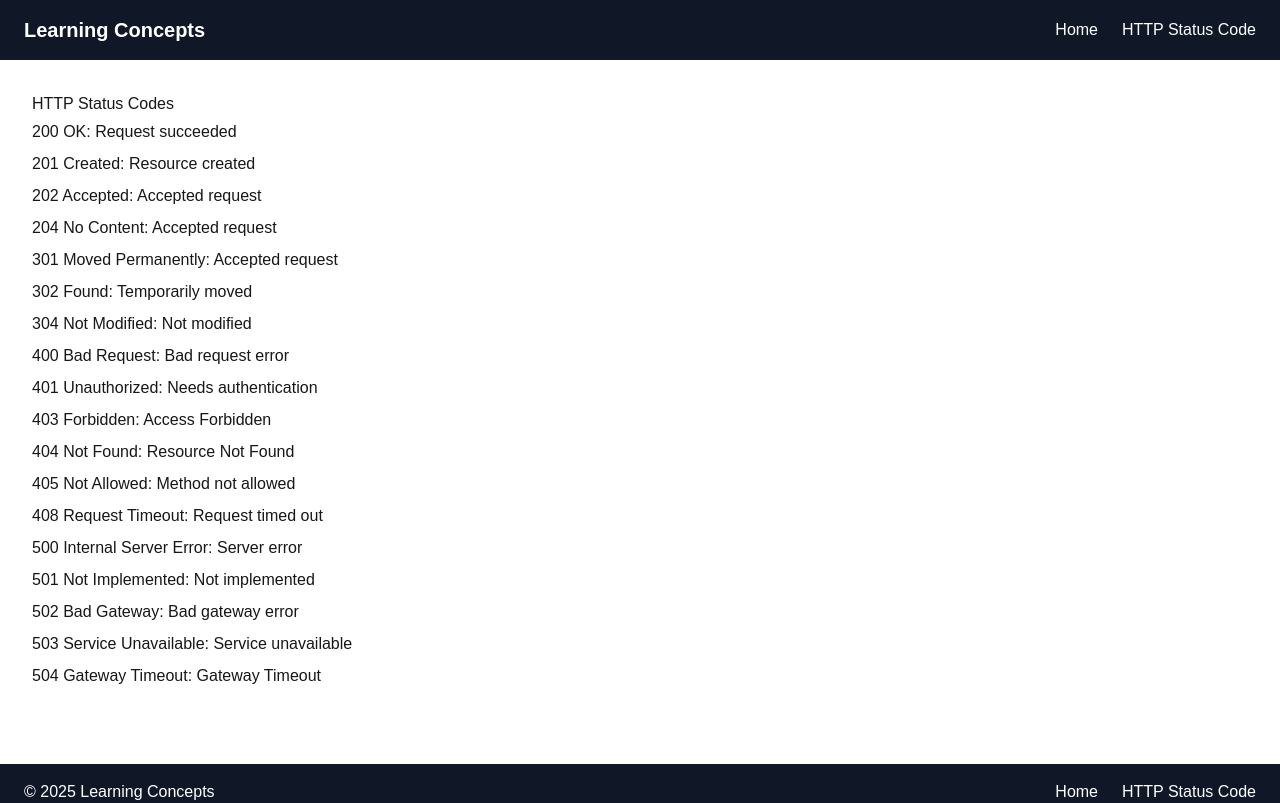
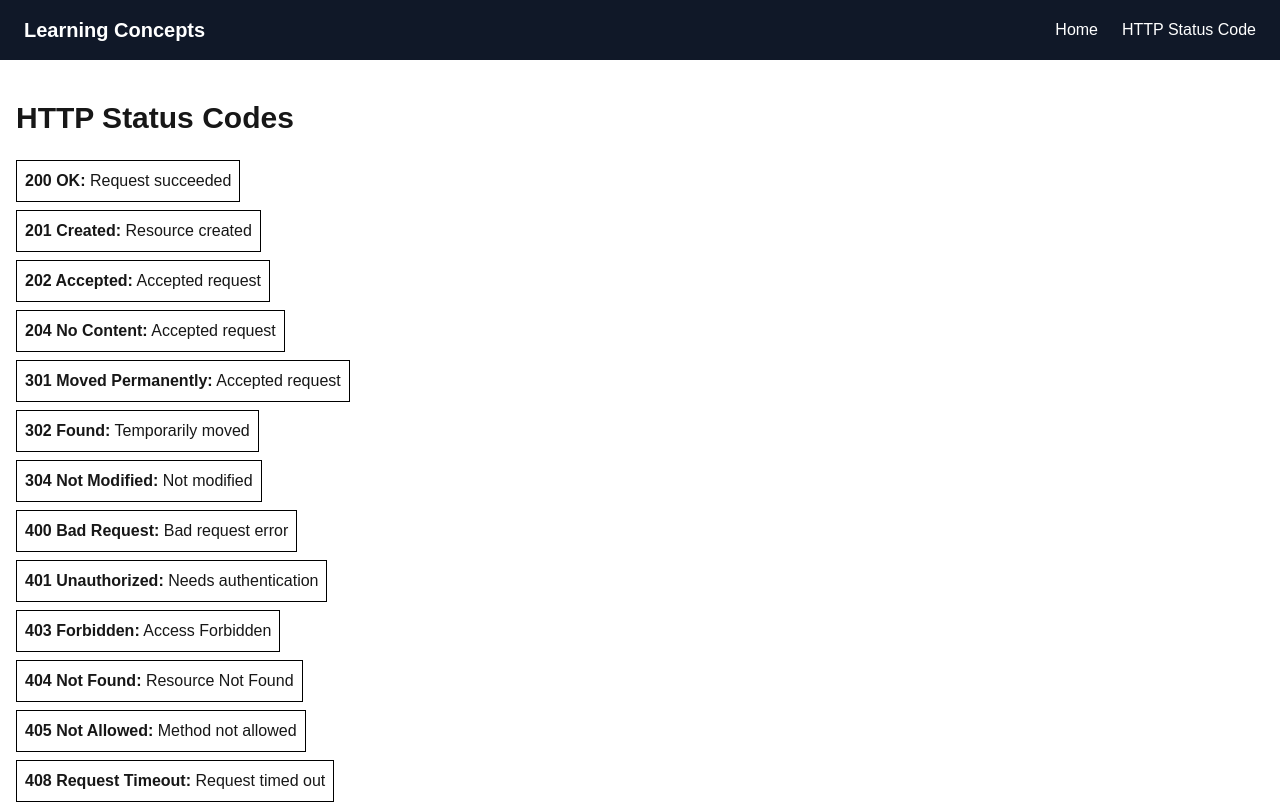
Before and after one commit to RiyaKukadiya/Learning-Concepts, a Next.js app in the folder learning-concepts/: page /http-status-code in a window 1280 px wide. Shown: the top 803 px of the page. Built offline with nearby package versions, Linux system fonts and the light colour scheme.

Commit message:
fix the ui of the status code page and add its json file for data fetching.

```diff
--- /dev/null
+++ b/learning-concepts/src/app/content/statuscode.json
@@ -0,0 +1,20 @@
+[
+  {"code": 200, "label": "OK", "description": "Request succeeded"},
+  {"code": 201, "label": "Created", "description": "Resource created"},
+  {"code": 202, "label": "Accepted", "description": "Accepted request"},
+  {"code": 204, "label": "No Content", "description": "Accepted request"},
+  {"code": 301, "label": "Moved Permanently", "description": "Accepted request"},
+  {"code": 302, "label": "Found", "description": "Temporarily moved"},
+  {"code": 304, "label": "Not Modified", "description": "Not modified"},
+  {"code": 400, "label": "Bad Request", "description": "Bad request error"},
+  {"code": 401, "label": "Unauthorized", "description": "Needs authentication"},
+  {"code": 403, "label": "Forbidden", "description": "Access Forbidden"},
+  {"code": 404, "label": "Not Found", "description": "Resource Not Found"},
+  {"code": 405, "label": "Not Allowed", "description": "Method not allowed"},
+  {"code": 408, "label": "Request Timeout", "description": "Request timed out"},
+  {"code": 500, "label": "Internal Server Error", "description": "Server error"},
+  {"code": 501, "label": "Not Implemented", "description": "Not implemented"},
+  {"code": 502, "label": "Bad Gateway", "description": "Bad gateway error"},
+  {"code": 503, "label": "Service Unavailable", "description": "Service unavailable"},
+  {"code": 504, "label": "Gateway Timeout", "description": "Gateway Timeout"}
+]
--- a/learning-concepts/src/app/http-status-code/page.tsx
+++ b/learning-concepts/src/app/http-status-code/page.tsx
@@ -1,27 +1,29 @@
-export default function HttpStatusCodePage() {
+import React from "react";
+import statusCodesData from "../content/statuscode.json";
+interface StatusCode {
+  code: number;
+  label: string;
+  description: string;
+}
+
+const HttpStatusCodePage: React.FC = () => {
+  const statusCodes = statusCodesData as StatusCode[];
+
   return (
-    <main style={{padding: '2rem'}}>
-      <h1>HTTP Status Codes</h1>
-      <ul style={{lineHeight: '2'}}>
-        <li>200 OK: Request succeeded</li>
-        <li>201 Created: Resource created</li>
-        <li>202 Accepted: Accepted request</li>
-        <li>204 No Content: Accepted request</li>
-        <li>301 Moved Permanently: Accepted request</li>
-        <li>302 Found: Temporarily moved</li>
-        <li>304 Not Modified: Not modified</li>
-        <li>400 Bad Request: Bad request error</li>
-        <li>401 Unauthorized: Needs authentication</li>
-        <li>403 Forbidden: Access Forbidden</li>
-        <li>404 Not Found: Resource Not Found</li>
-        <li>405 Not Allowed: Method not allowed</li>
-        <li>408 Request Timeout: Request timed out</li>
-        <li>500 Internal Server Error: Server error</li>
-        <li>501 Not Implemented: Not implemented</li>
-        <li>502 Bad Gateway: Bad gateway error</li>
-        <li>503 Service Unavailable: Service unavailable</li>
-        <li>504 Gateway Timeout: Gateway Timeout</li>
+    <div className="mx-auto py-10 px-4">
+      <h1 className="text-3xl font-bold mb-6">HTTP Status Codes</h1>
+      <ul className="flex flex-col justify-center items-start gap-2">
+        {statusCodes.map((item) => (
+          <li key={item.code} className="p-2 border border-black bg-white/20">
+            <span className="font-semibold ">
+              {item.code} {item.label}:
+            </span>{" "}
+            {item.description}
+          </li>
+        ))}
       </ul>
-    </main>
+    </div>
   );
-}
+};
+
+export default HttpStatusCodePage;
```
